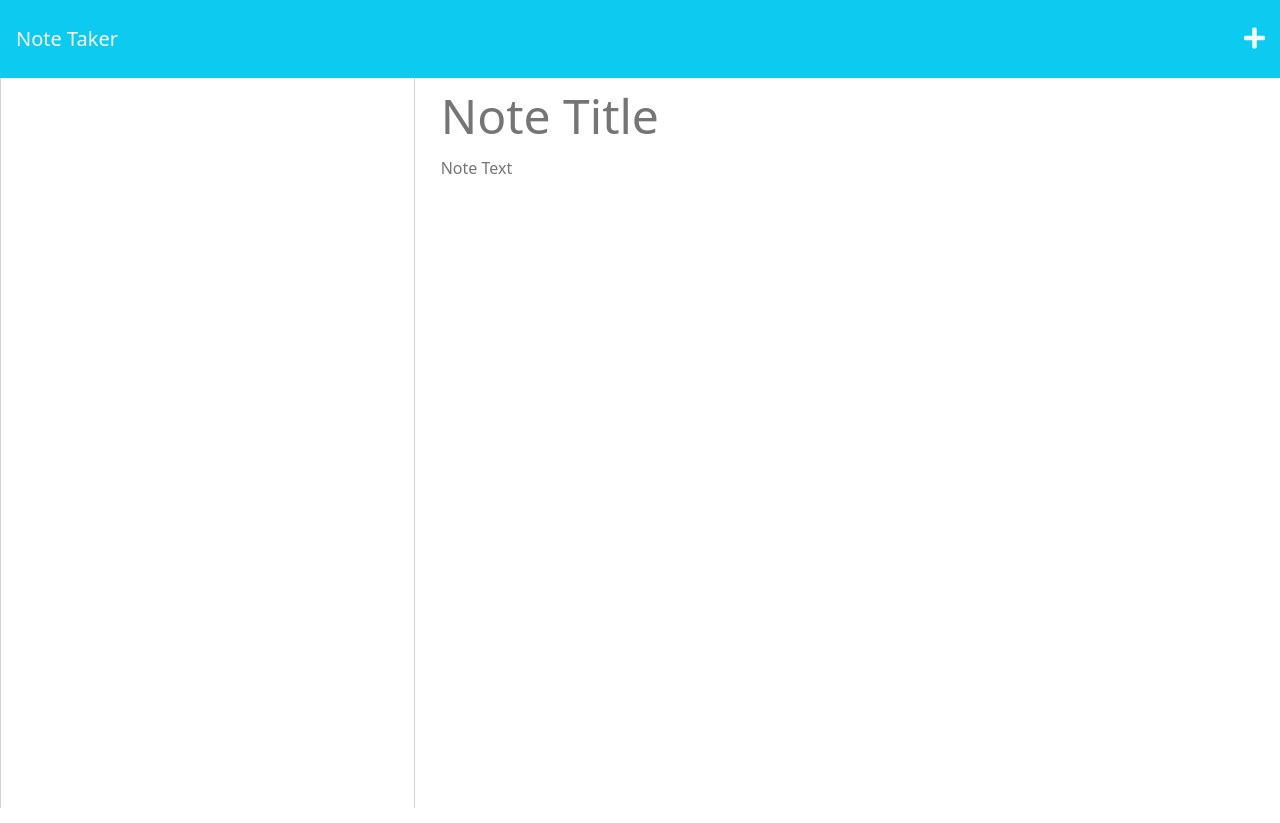
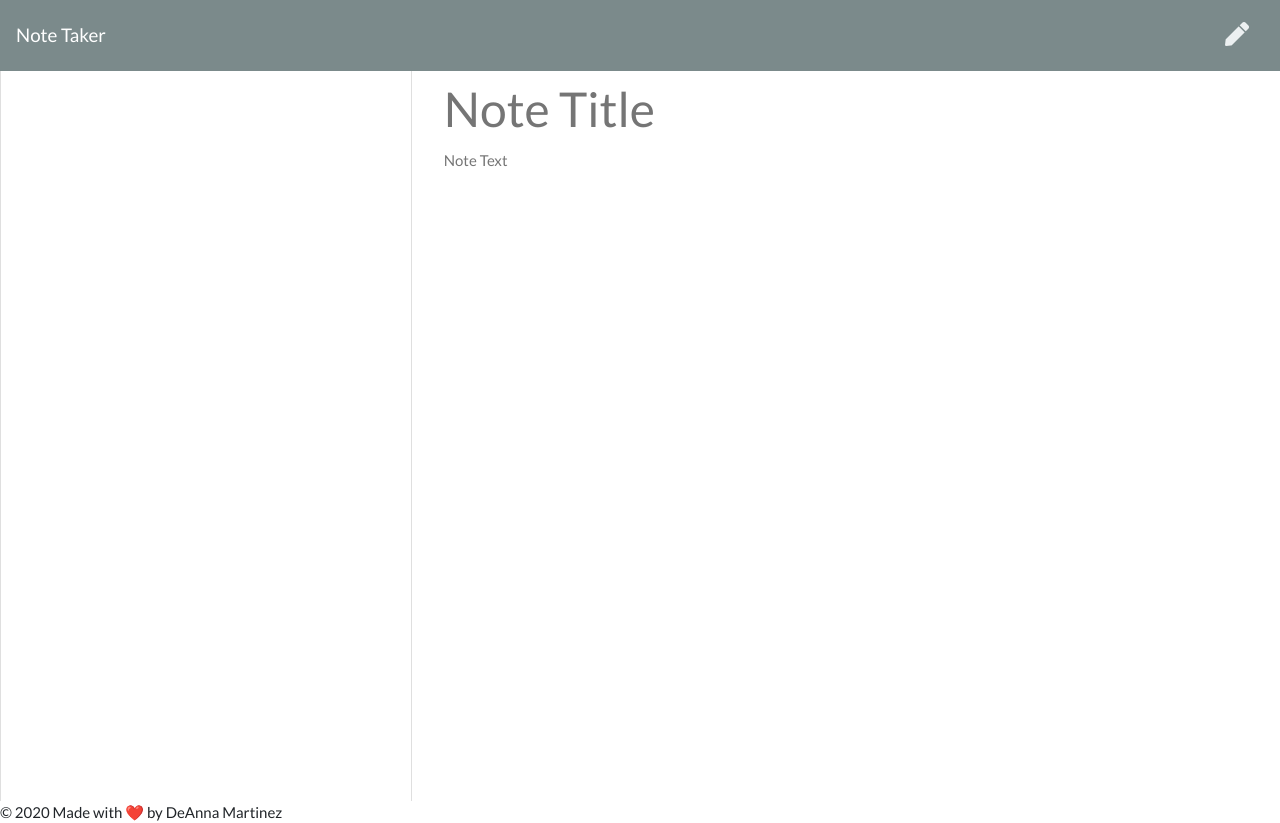
Before and after one commit to Beenarob/Note-Taker-BR, a website: page Develop/public/notes.html in a window 1280 px wide. Drawn offline with nearby package versions, Linux system fonts and the light colour scheme; no server answers.

Commit message:
index file editing

```diff
--- a/Develop/public/notes.html
+++ b/Develop/public/notes.html
@@ -1,46 +1,45 @@
 <!DOCTYPE html>
-<html lang="en-US">
+<html lang="en">
+
 <head>
-    <meta charset="UTF-8" />
-    <meta name="viewport" content="width=device-width, initial-scale=1.0" />
-    <meta http-equiv="X-UA-Compatible" content="ie=edge" />
+  <meta charset="UTF-8">
+  <meta name="viewport" content="width=device-width, initial-scale=1.0">
+  <meta http-equiv="X-UA-Compatible" content="ie=edge">
   <title>Note Taker</title>
-    <link href="https://cdn.jsdelivr.net/npm/bootstrap@5.2.3/dist/css/bootstrap.min.css" rel="stylesheet" integrity="sha384-rbsA2VBKQhggwzxH7pPCaAqO46MgnOM80zW1RWuH61DGLwZJEdK2Kadq2F9CUG65" crossorigin="anonymous" />
-    <link
-      rel="stylesheet"
-      href="https://use.fontawesome.com/releases/v5.3.1/css/all.css"
-      integrity="sha384-mzrmE5qonljUremFsqc01SB46JvROS7bZs3IO2EmfFsd15uHvIt+Y8vEf7N7fWAU"
-      crossorigin="anonymous"
-    />
-    <link rel="stylesheet" href="/assets/css/styles.css" />
+  <link rel="stylesheet" href="https://cdnjs.cloudflare.com/ajax/libs/bootswatch/4.1.3/flatly/bootstrap.min.css" />
+  <link rel="stylesheet" href="https://use.fontawesome.com/releases/v5.3.1/css/all.css" integrity="sha384-mzrmE5qonljUremFsqc01SB46JvROS7bZs3IO2EmfFsd15uHvIt+Y8vEf7N7fWAU"
+    crossorigin="anonymous">
+  <link rel="stylesheet" href="./assets/css/styles.css">
 </head>
 
 <body>
-    <nav class="navbar bg-info">
-      <a class="navbar-brand text-light p-3" href="/">Note Taker </a>
+  <nav class="navbar navbar-dark bg-dark">
+    <a class="navbar-brand" href="/">Note Taker
+    </a>
     <div class="icons">
       <i class="fas fa-save text-light save-note"></i>
-        <i class="fas fa-plus text-light new-note"></i>
+      <i class="fas fa-pen text-light new-note"></i>
     </div>
   </nav>
   <div class="container-fluid">
     <div class="row">
       <div class="col-4 list-container">
         <div class="card">
-            <ul class="list-group"></ul>
+          <ul class="list-group">
+          </ul>
         </div>
       </div>
       <div class="col-8">
-          <input
-            class="note-title"
-            placeholder="Note Title"
-            maxlength="28"
-            type="text"
-          />
+        <input class="note-title" placeholder="Note Title" maxlength="28" type="text">
         <textarea class="note-textarea" placeholder="Note Text"></textarea>
       </div>
     </div>
   </div>
-    <script src="/assets/js/index.js"></script>
+  <footer>
+    &copy; 2020 Made with ❤️ by DeAnna Martinez
+  </footer>
+  <script src="https://cdnjs.cloudflare.com/ajax/libs/jquery/3.3.1/jquery.min.js"></script>
+  <script src="./assets/js/index.js"></script>
 </body>
+
 </html>
```
Also changed, not shown: Develop/public/index.html (+8 -7 lines). Lines whose indentation alone changed are shown as unchanged.
